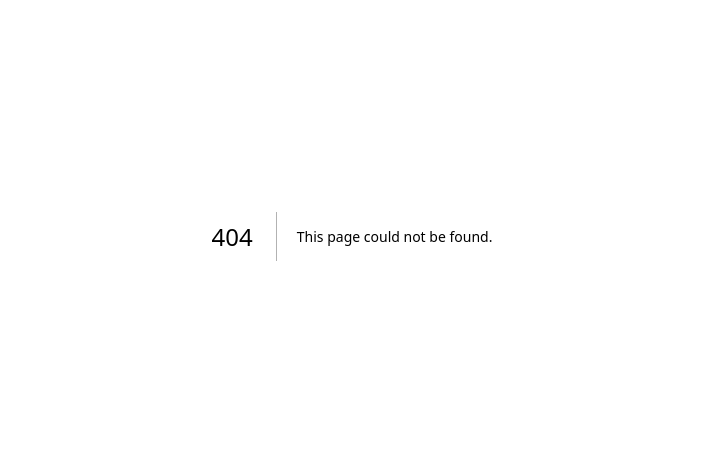
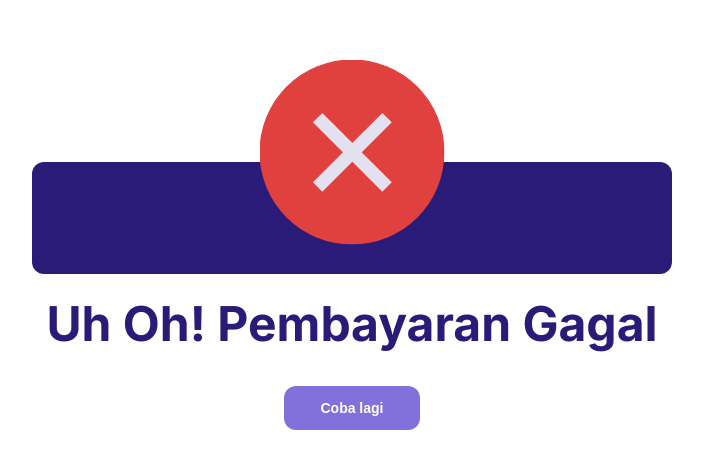
Before and after one commit to esuuun/Rental-PS-Frontend, a Next.js app: page /payment-failed in a window 1280 px wide. Before the commit this address had no page. Shown: the part 164-632 px from the top of the page, without its empty margins (288-991 px from the left). Built offline with nearby package versions, Linux system fonts and the light colour scheme.

Commit message:
ErrorModal and payment-failed

```diff
--- /dev/null
+++ b/app/components/ErrorModal.tsx
@@ -0,0 +1,45 @@
+import React from 'react';
+import Image from 'next/image';
+import { Fira_Code } from 'next/font/google';
+
+const firaCode = Fira_Code({ subsets: ['latin'] });
+
+interface ErrorModalProps {
+  isOpen: boolean;
+  onClose: () => void;
+}
+
+const ErrorModal: React.FC<ErrorModalProps> = ({ isOpen, onClose }) => {
+  if (!isOpen) return null;
+
+  return (
+    <div className="fixed inset-0 z-50 flex items-center justify-center bg-black/20 backdrop-blur-xs">
+      <div className="bg-white rounded-xl md:rounded-2xl px-8 md:px-11 py-4 md:py-8 max-w-[90%] shadow-xl flex flex-col items-center text-center relative">
+
+        <div className="flex flex-row items-center justify-center gap-4 md:gap-6 mb-3 md:mb-6">
+            <div className="w-9 md:w-auto">
+                <Image
+                    src="/errorPilih.svg"
+                    alt="Error Icon"
+                    width={65}
+                    height={65}
+                />
+            </div>
+            <div className={`flex flex-col items-start text-[#4B32CE] font-bold text-md md:text-3xl leading-tight md:leading-8 tracking-wide ${firaCode.className}`}>
+                <span>Unable to Select</span>
+                <span>Choose another PS</span>
+            </div>
+        </div>
+
+        <button
+          onClick={onClose}
+          className="bg-[#7C69E6] hover:bg-[#6854d9] text-white font-bold py-1 md:py-0.5 px-3 md:px-6 rounded-md text-xs md:text-lg transition-colors"
+        >
+          Okay
+        </button>
+      </div>
+    </div>
+  );
+};
+
+export default ErrorModal;
--- /dev/null
+++ b/app/payment-failed/page.tsx
@@ -0,0 +1,37 @@
+import Image from "next/image";
+import Link from "next/link";
+import { Inter } from "next/font/google";
+
+const inter = Inter({ subsets: ["latin"] });
+
+export default function PaymentFailed() {
+  return (
+    <div className="flex min-h-screen items-center justify-center bg-white p-4">
+      <div className="flex flex-col items-center gap-6 sm:gap-8 w-full">
+        <div className="relative w-full h-[120px] sm:h-[180px] md:h-[220px]">
+          <div className="absolute inset-0 w-10/12 max-w-160 h-18 sm:h-23 md:h-28 bg-[#2A1B79] rounded-xl mx-auto top-4/5 -translate-y-1/2" />
+          <div className="absolute top-1/2 left-1/2 -translate-x-1/2 -translate-y-1/2 z-10">
+            <Image
+              src="/failed.svg"
+              alt="Payment Failed"
+              width={100}
+              height={100}
+              priority
+              className="w-[100px] h-[100px] sm:w-[150px] sm:h-auto  md:w-[185px] md:h-[185px]"
+            />
+          </div>
+        </div>
+
+        <h1 className={`text-2xl sm:text-3xl md:text-5xl font-bold text-[#2A1B79] text-center leading-tight px-4 w-65 sm:w-full ${inter.className}`}>
+          Uh Oh! Pembayaran Gagal
+        </h1>
+
+        <Link href="/">
+          <button className="px-8 py-2 sm:py-3 sm:px-9 bg-[#8271DB] hover:bg-[#6A5CA8] active:bg-[#6A5CA8] transition-colors rounded-xl text-white text-sm font-bold touch-manipulation">
+            Coba lagi
+          </button>
+        </Link>
+      </div>
+    </div>
+  );
+}
```
Also changed, not shown: public/errorPilih.svg (added), public/failed.svg (added).
